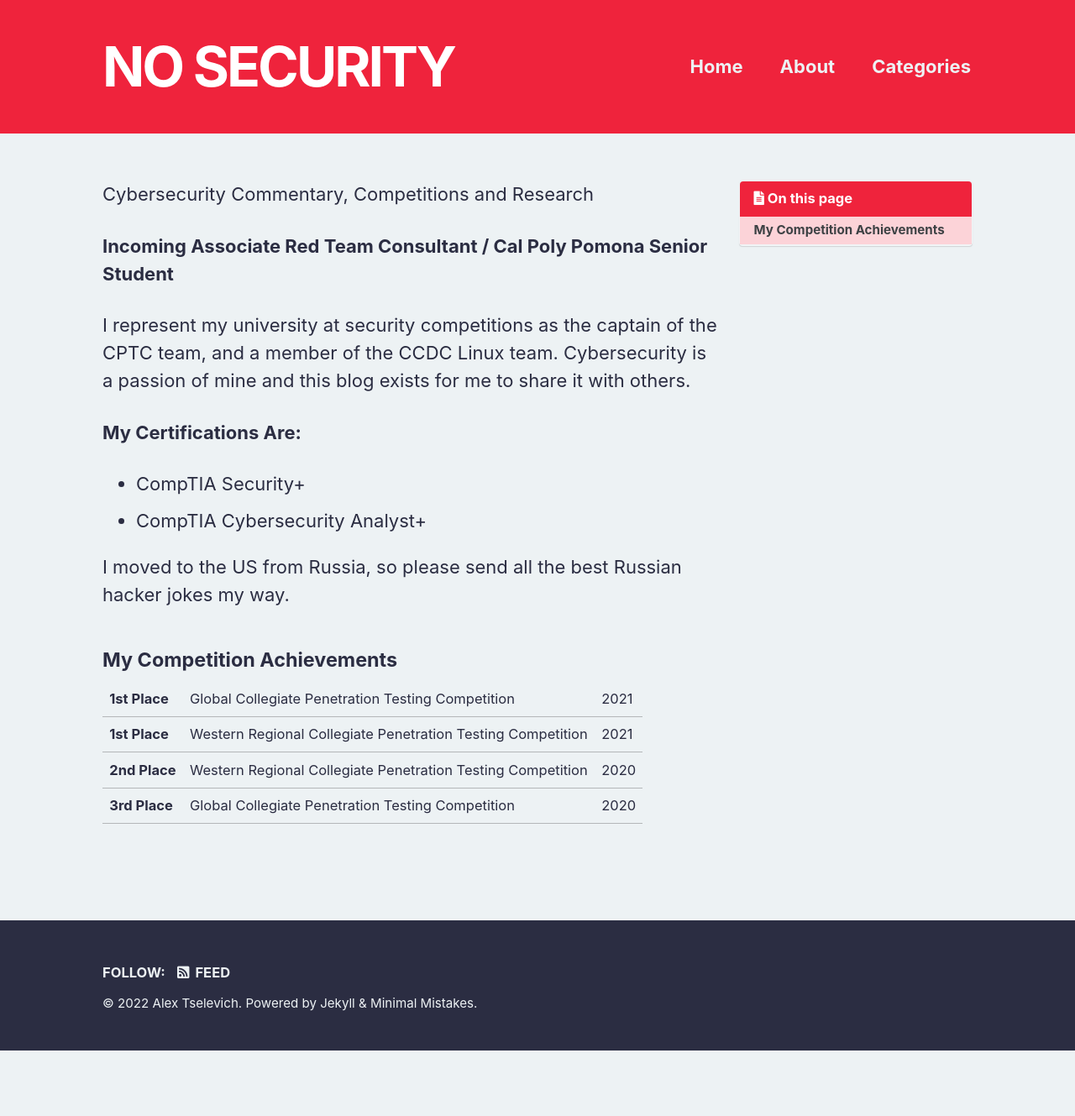
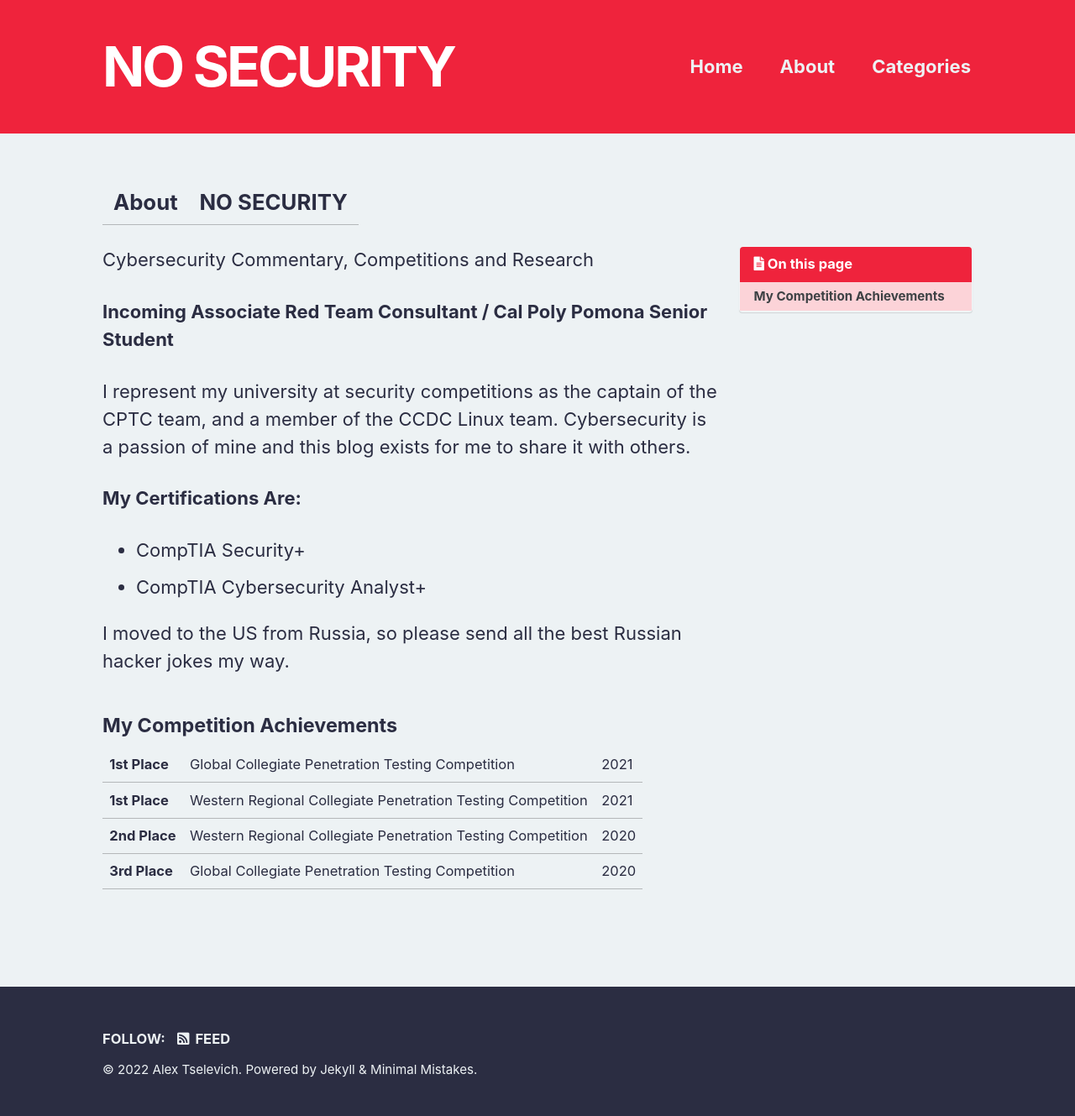
Before and after one commit to nos3curity/MM-Website, a Jekyll site: the page built from about.md, in a window 1280 px wide. Shown: the whole page at 84% size. Built offline with Jekyll 4.4.1, drawn with Linux system fonts in a browser that asks for light colours; cached includes are drawn as plain includes; before the commit the page ends 1251 px from its top, so only the background shows below that.

Commit message:
about me title

```diff
--- a/about.md
+++ b/about.md
@@ -2,6 +2,7 @@
 layout: single
 author_profile: false
 toc: true
+title: About | NO SECURITY
 ---
 
 Cybersecurity Commentary, Competitions and Research
```
